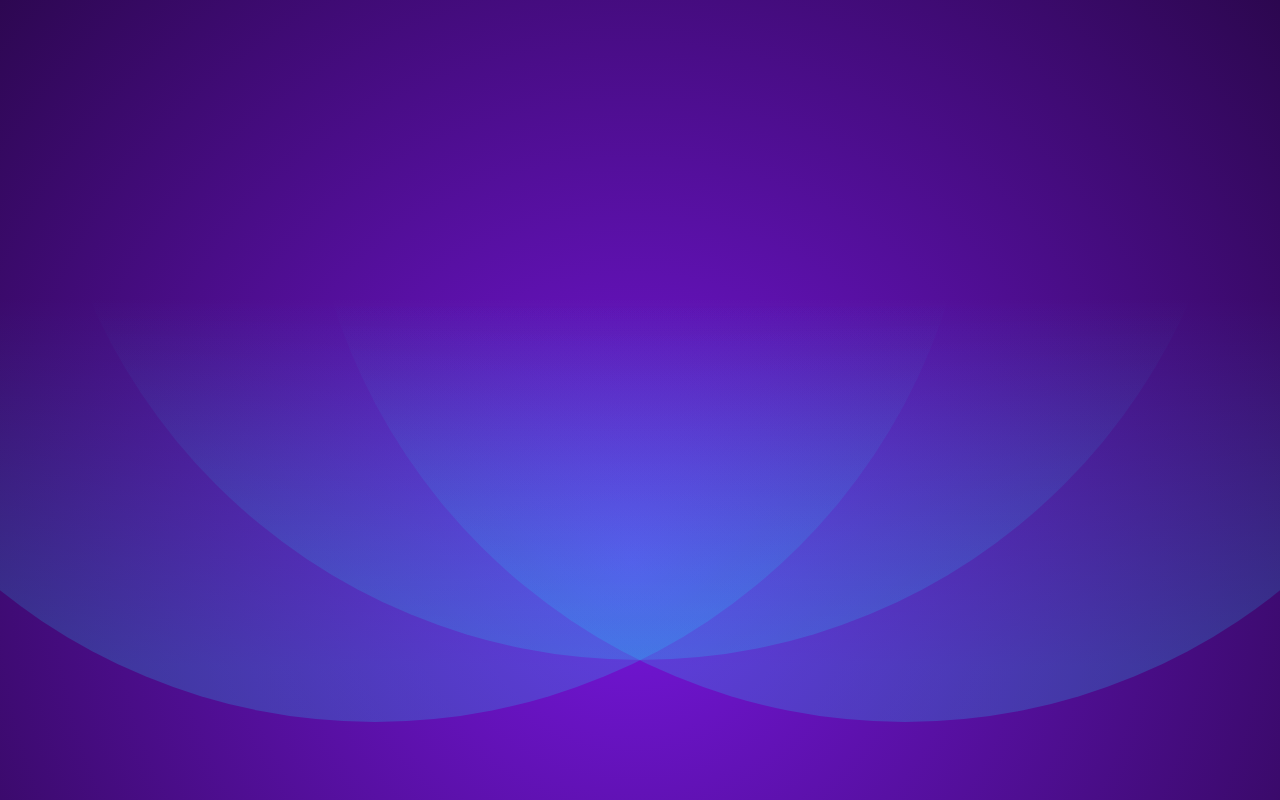
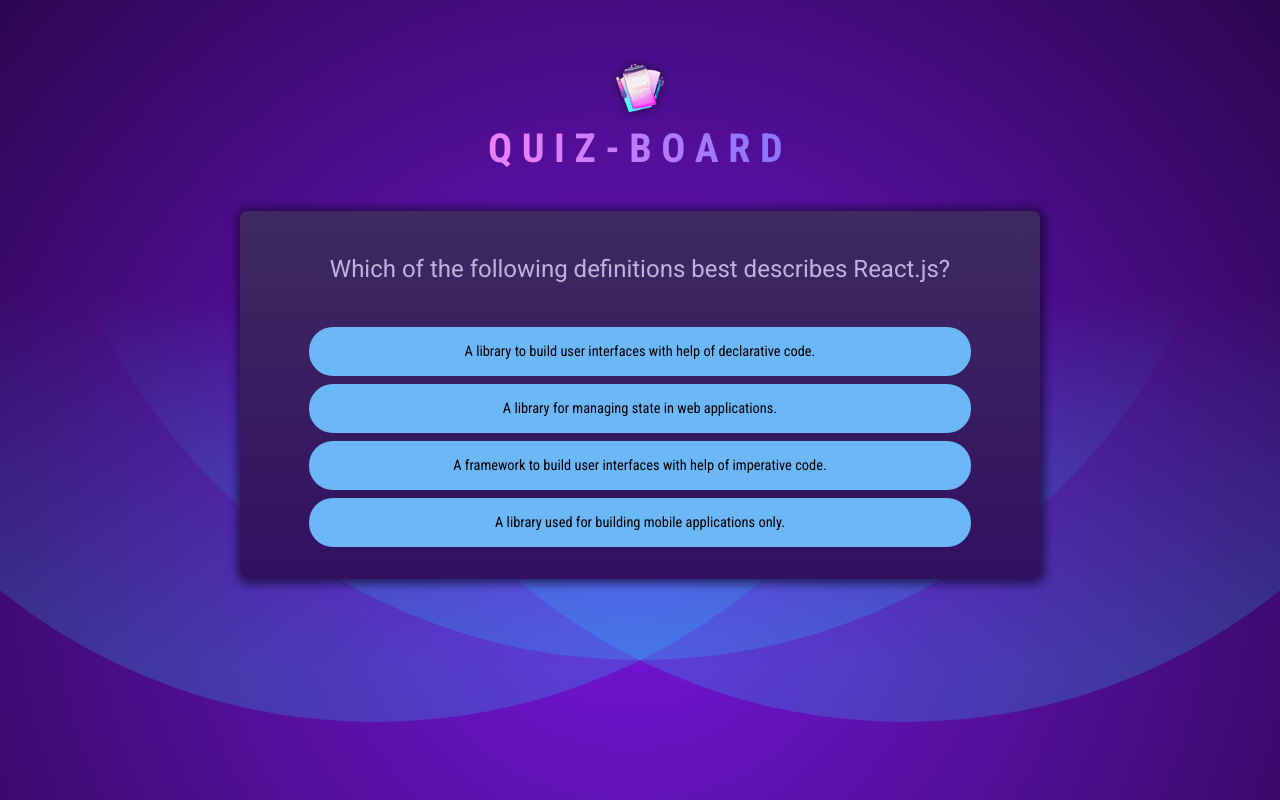
Before and after one commit to gyuboyoon/quiz_board, a React (Vite) app: page / in a window 1280 px wide. Built offline with nearby package versions, Linux system fonts and the light colour scheme.

Commit message:
0114 useState 불필요 제거

```diff
--- a/src/App.jsx
+++ b/src/App.jsx
@@ -1,3 +1,15 @@
-function App() {}
+import Header from "../src/components/Header.jsx";
+import Quiz from "./components/Quiz.jsx";
+
+function App() {
+  return (
+    <>
+      <Header />
+      <main>
+        <Quiz />
+      </main>
+    </>
+  );
+}
 
 export default App;
--- /dev/null
+++ b/src/components/Header.jsx
@@ -0,0 +1,10 @@
+import LOGO_IMG from "../assets/quiz-logo.png";
+
+export default function Header() {
+  return (
+    <header>
+      <img src={LOGO_IMG} alt="Quiz Logo" />
+      <h1>Quiz-Board</h1>
+    </header>
+  );
+}
--- /dev/null
+++ b/src/components/Quiz.jsx
@@ -0,0 +1,33 @@
+import { useState } from "react";
+
+import QUESTIONS from "../questions.js";
+
+export default function Quiz() {
+  //   const [activeQuestionIndex, setActiveQuestionIndex] = useState(0);
+  const [userAnswers, setUserAnswers] = useState([]);
+
+  const activeQuestionIndex = userAnswers.length;
+
+  function handleSelectAnswer(selectedAnswer) {
+    setUserAnswers((prevUserAnswers) => {
+      return [...prevUserAnswers, selectedAnswer];
+    });
+  }
+
+  return (
+    <div id="quiz">
+      <div id="question">
+        <h2>{QUESTIONS[activeQuestionIndex].text}</h2>
+        <ul id="answers">
+          {QUESTIONS[activeQuestionIndex].answers.map((answer) => (
+            <li key={answer} className="answer">
+              <button onClick={() => handleSelectAnswer(answer)}>
+                {answer}
+              </button>
+            </li>
+          ))}
+        </ul>
+      </div>
+    </div>
+  );
+}
--- /dev/null
+++ b/src/questions.js
@@ -0,0 +1,72 @@
+export default [
+  {
+    id: "q1",
+    text: "Which of the following definitions best describes React.js?",
+    answers: [
+      "A library to build user interfaces with help of declarative code.",
+      "A library for managing state in web applications.",
+      "A framework to build user interfaces with help of imperative code.",
+      "A library used for building mobile applications only.",
+    ],
+  },
+  {
+    id: "q2",
+    text: "What purpose do React hooks serve?",
+    answers: [
+      "Enabling the use of state and other React features in functional components.",
+      "Creating responsive layouts in React applications.",
+      "Handling errors within the application.",
+      "Part of the Redux library for managing global state.",
+    ],
+  },
+  {
+    id: "q3",
+    text: "Can you identify what JSX is?",
+    answers: [
+      "A JavaScript extension that adds HTML-like syntax to JavaScript.",
+      "A JavaScript library for building dynamic user interfaces.",
+      "A specific HTML version that was explicitly created for React.",
+      "A tool for making HTTP requests in a React application.",
+    ],
+  },
+  {
+    id: "q4",
+    text: "What is the most common way to create a component in React?",
+    answers: [
+      "By defining a JavaScript function that returns a renderable value.",
+      "By defining a custom HTML tag in JavaScript.",
+      "By creating a file with a .jsx extension.",
+      'By using the "new" keyword followed by the component name.',
+    ],
+  },
+  {
+    id: "q5",
+    text: 'What does the term "React state" imply?',
+    answers: [
+      "An object in a component that holds values and may cause the component to render on change.",
+      "The lifecycle phase a React component is in.",
+      "The overall status of a React application, including all props and components.",
+      "A library for managing global state in React applications.",
+    ],
+  },
+  {
+    id: "q6",
+    text: "How do you typically render list content in React apps?",
+    answers: [
+      "By using the map() method to iterate over an array of data and returning JSX.",
+      "By using the for() loop to iterate over an array of data and returning JSX.",
+      "By using the forEach() method to iterate over an array of data and returning JSX.",
+      "By using the loop() method to iterate over an array of data and returning JSX.",
+    ],
+  },
+  {
+    id: "q7",
+    text: "Which approach can NOT be used to render content conditionally?",
+    answers: [
+      "Using a the #if template syntax.",
+      "Using a ternary operator.",
+      "Using the && operator.",
+      "Using an if-else statement.",
+    ],
+  },
+];
```
